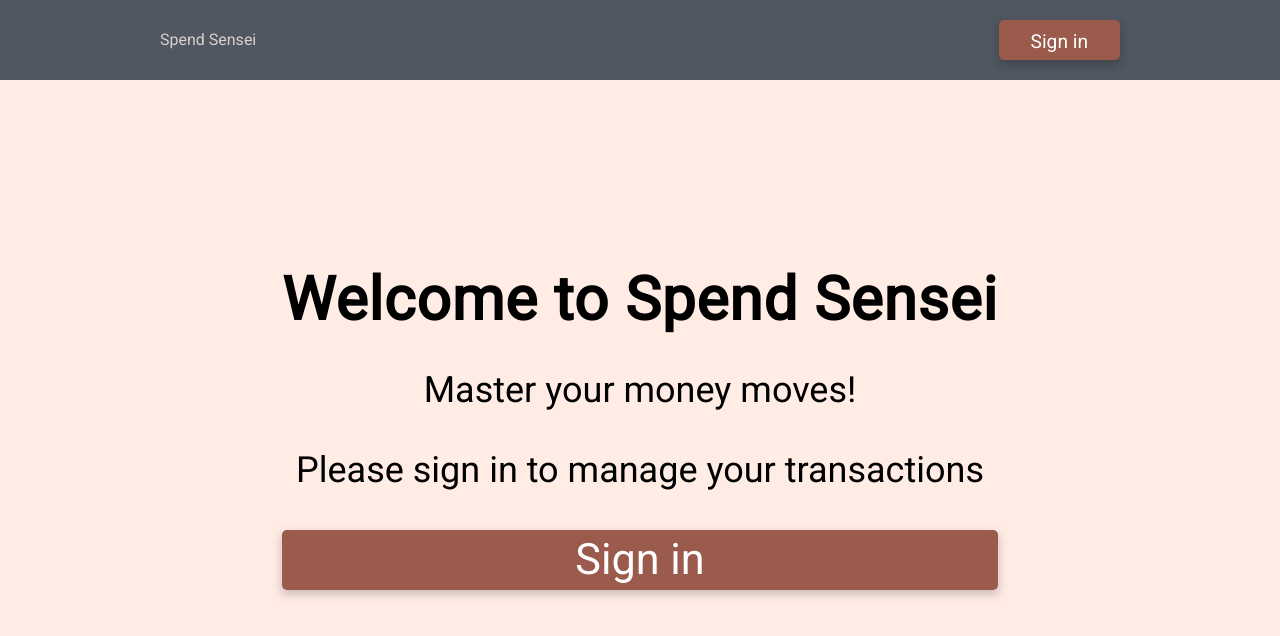
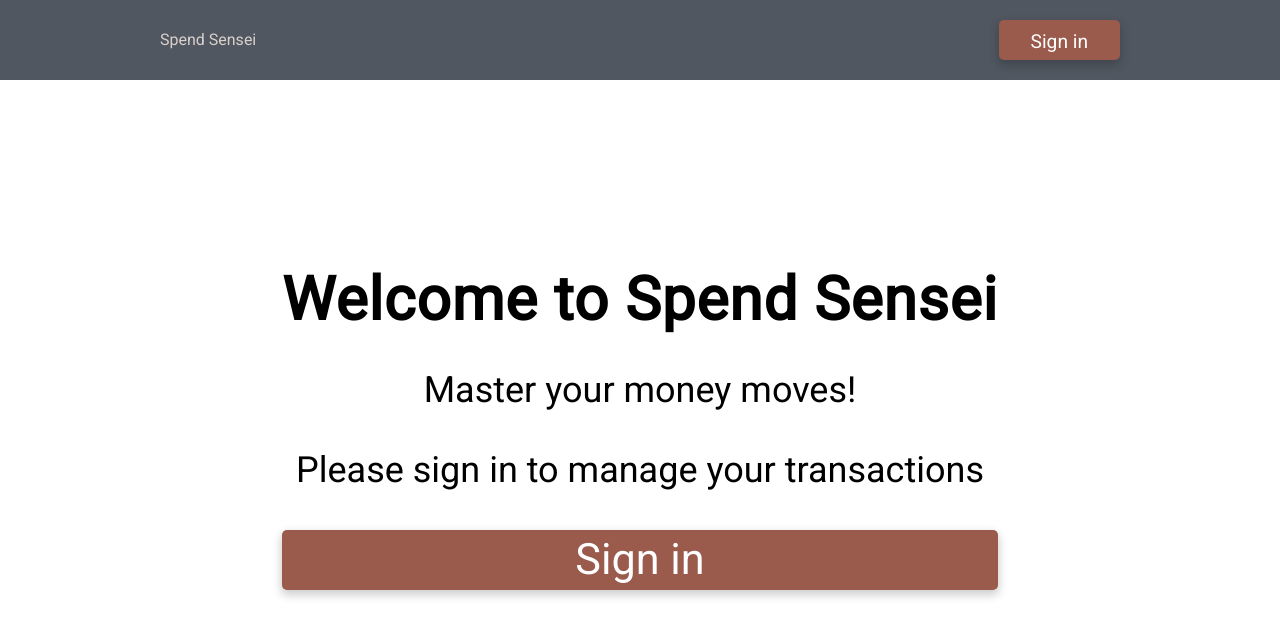
Before and after one commit to oluoko/Spend-Sensei_Expense-Tracker, a Next.js app: page / in a window 1280 px wide. Shown: the top 636 px of the page. Built offline with nearby package versions, Linux system fonts and the light colour scheme; no server answers.

Commit message:
Expense Tracker(Next.js): Updated styling

```diff
--- a/app/globals.css
+++ b/app/globals.css
@@ -11,7 +11,7 @@
 }
 
 body {
-  background-color: #ffede5;
+  background-color: #fff;
   min-height: 100vh;
   margin: 0;
   font-family: "Lato", sans-serif;
```
